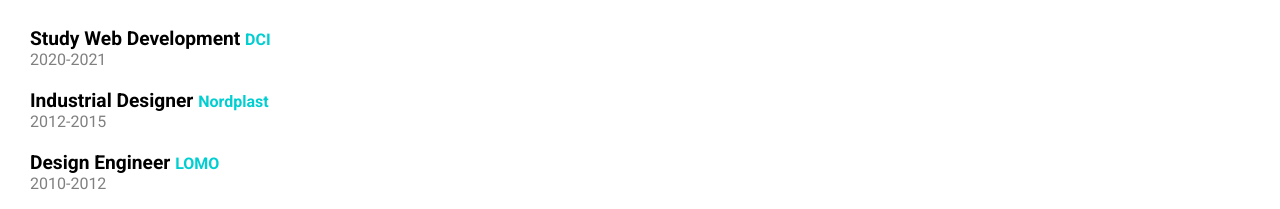
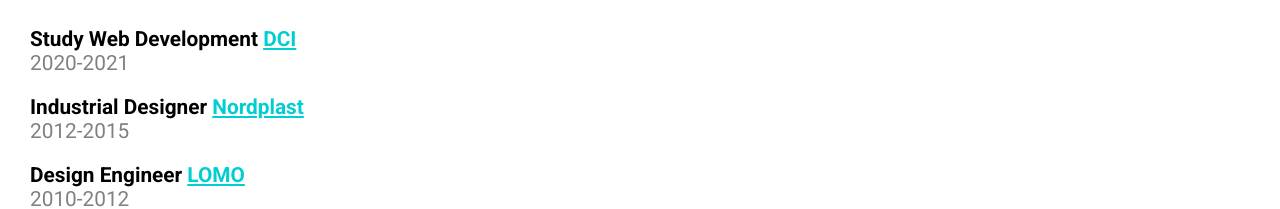
Before and after one commit to FBW41-2/cv-vbldra, a plain HTML site: page index.html in a window 1280 px wide. Shown: the part 608-817 px from the top of the page. Drawn offline with Linux system fonts and the light colour scheme.

Commit message:
added links to resume

```diff
--- a/index.html
+++ b/index.html
@@ -57,19 +57,19 @@
             <h2>Resume</h2>
             <article>
                 <div>
-                    <b>Study Web Development <span>DCI</span></b>
+                    <b>Study Web Development <a href="https://digitalcareerinstitute.org/" target="_black">DCI</a></b>
                     <p>2020-2021</p>
                 </div>
                 <div>
-                    <b>Industrial Designer <span>Nordplast</span></b>
+                    <b>Industrial Designer <a href="https://nordplast.com/" target="_black">Nordplast</a></b>
                     <p>2012-2015</p>
                 </div>
                 <div>
-                    <b>Design Engineer <span>LOMO</span></b>
+                    <b>Design Engineer <a href="http://www.lomo.ru/" target="_black">LOMO</a></b>
                     <p>2010-2012</p>
                 </div>
                 <div>
-                    <b>Optic Design Engineer <span>StPNRU ITMO</span></b>
+                    <b>Optic Design Engineer <a href="https://en.ifmo.ru" target="_black">StPNRU ITMO</a></b>
                     <p>2006-2012</p>
                 </div>
                 <div id="cv-download">
--- a/styles/style.css
+++ b/styles/style.css
@@ -55,11 +55,12 @@
 }
 
 /* Resume */
-#resume b {
-    font-size: 1.2rem;
+#resume div * {
+    font-size: 1.3rem;
 }
-#resume span {
+#resume a {
     color: darkturquoise;
+
 }
 #resume p {
     color: gray;
```
